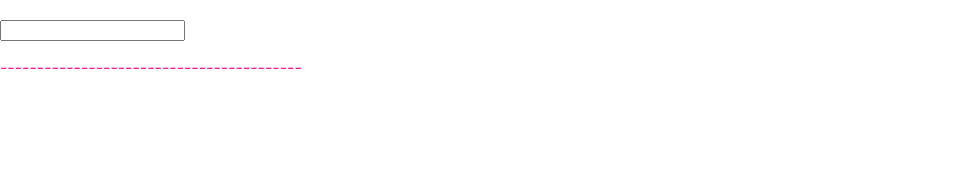
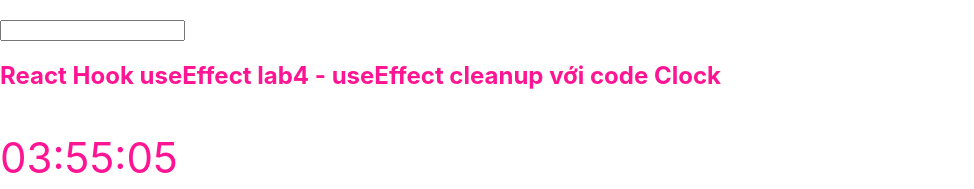
Before and after one commit to locDEV169/learn-react-hook-basic, a React (Create React App) app: page / in a window 1280 px wide. Shown: the part 763-952 px from the top of the page, without its empty margins (0-974 px from the left). Before the commit the page ends 856 px from the top, so only its background shows below. Built offline with nearby package versions, Linux system fonts and the light colour scheme; no server answers.

Commit message:
useEffect cleanup với code Clock(link note https://www.youtube.com/watch?v=QbC4LwsD1rw)

```diff
--- a/src/App.js
+++ b/src/App.js
@@ -7,6 +7,7 @@ import PostList from './components/PostList';
 import Pagination from './components/Pagination';
 import queryString from 'query-string';
 import PostFiltersForm from './components/PostFiltersForm';
+import Clock from './components/Clock';
 
 function App() {
   const [todoList, setTodoList] = useState([
@@ -117,6 +118,9 @@ function App() {
     })
   }
 
+  //set useState cho show Clock = true
+  const [showClock, setShowClock] = useState(true);
+
   //render app
   return (
     <div className="App">
@@ -139,6 +143,13 @@ function App() {
       <PostFiltersForm
         onSubmit={handleFiltersChange}
       />
+      <h2>React Hook useEffect lab4 - useEffect cleanup với code Clock </h2>
+      {/*
+       là chưa ri sẽ báo lỗi Warning: Can't perform a React state update on an unmounted component. This is a no-op, but it indicates a memory leak in your application. To fix, cancel all subscriptions and asynchronous tasks in a useEffect cleanup function.
+       */}
+      {/* nên t phải cleanup lại setInterval bên component Con  */}
+      {showClock && <Clock />}
+      <button onClick={() => setShowClock(false)}>Hide clock</button>
       <p>-----------------------------------------</p>
     </div>
   );
--- /dev/null
+++ b/src/components/Clock/index.jsx
@@ -0,0 +1,42 @@
+import React,{ useState, useEffect } from 'react';
+
+Clock.propTypes = {};
+
+//function xử lý fomatDate
+//cái function này là func có sẵn,chi cần gọi
+function fomatDate(date) {
+    if (!date) return '';
+
+    const hours = `0${date.getHours()}`.slice(-2);
+    const minutes = `0${date.getMinutes()}`.slice(-2);
+    const seconds = `0${date.getSeconds()}`.slice(-2);
+
+    return `${hours}:${minutes}:${seconds}`;
+}
+
+function Clock() {
+    const [timeString, setTimeString] = useState('')
+
+    useEffect(() => {
+
+        const clockInterval = setInterval(() => {
+            const now = new Date();
+            const newTimeString = fomatDate(now)
+
+            setTimeString(newTimeString)
+        }, 1000);
+
+        //clean lại quá trình setInterval()
+        //fix bug cho vấn đề đị unmount trong trường hợp clean up
+        //Warning: Can't perform a React state update on an unmounted component. This is a no-op, but it indicates a memory leak in your application. To fix, cancel all subscriptions and asynchronous tasks in a useEffect cleanup function.
+        return () => {
+            console.log("clean up ")
+            clearInterval(clockInterval);
+          };
+    }, [])
+
+    return (
+        <p style={{ fontSize: '42px' }}>{timeString}</p>
+    )
+}
+export default Clock;
```
